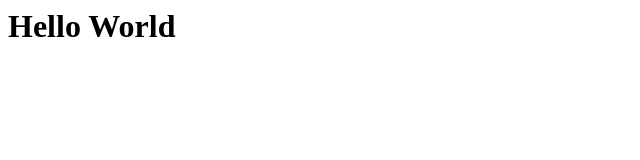
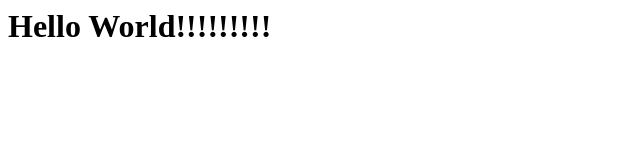
Before and after one commit to Programmerrex00/RexMax, a plain HTML site: page index.html in a window 1280 px wide. Shown: the whole page, without its empty margins (0-640 px from the left). Drawn offline with Linux system fonts and the light colour scheme.

Commit message:
Update index.html
rex

```diff
--- a/index.html
+++ b/index.html
@@ -1 +1 @@
-<h1>Hello World</h>
+<h1>Hello World!!!!!!!!!</h>
```
